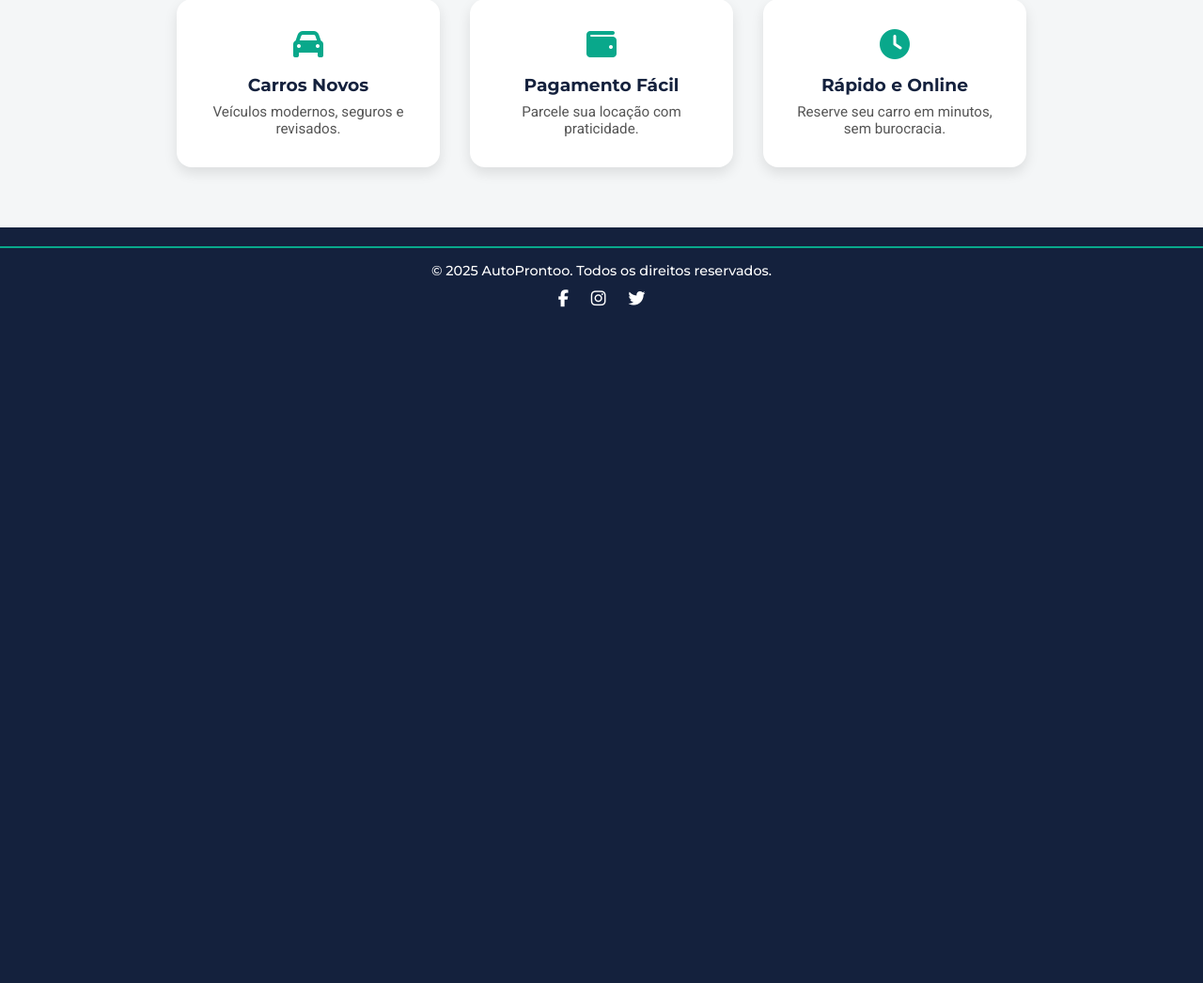
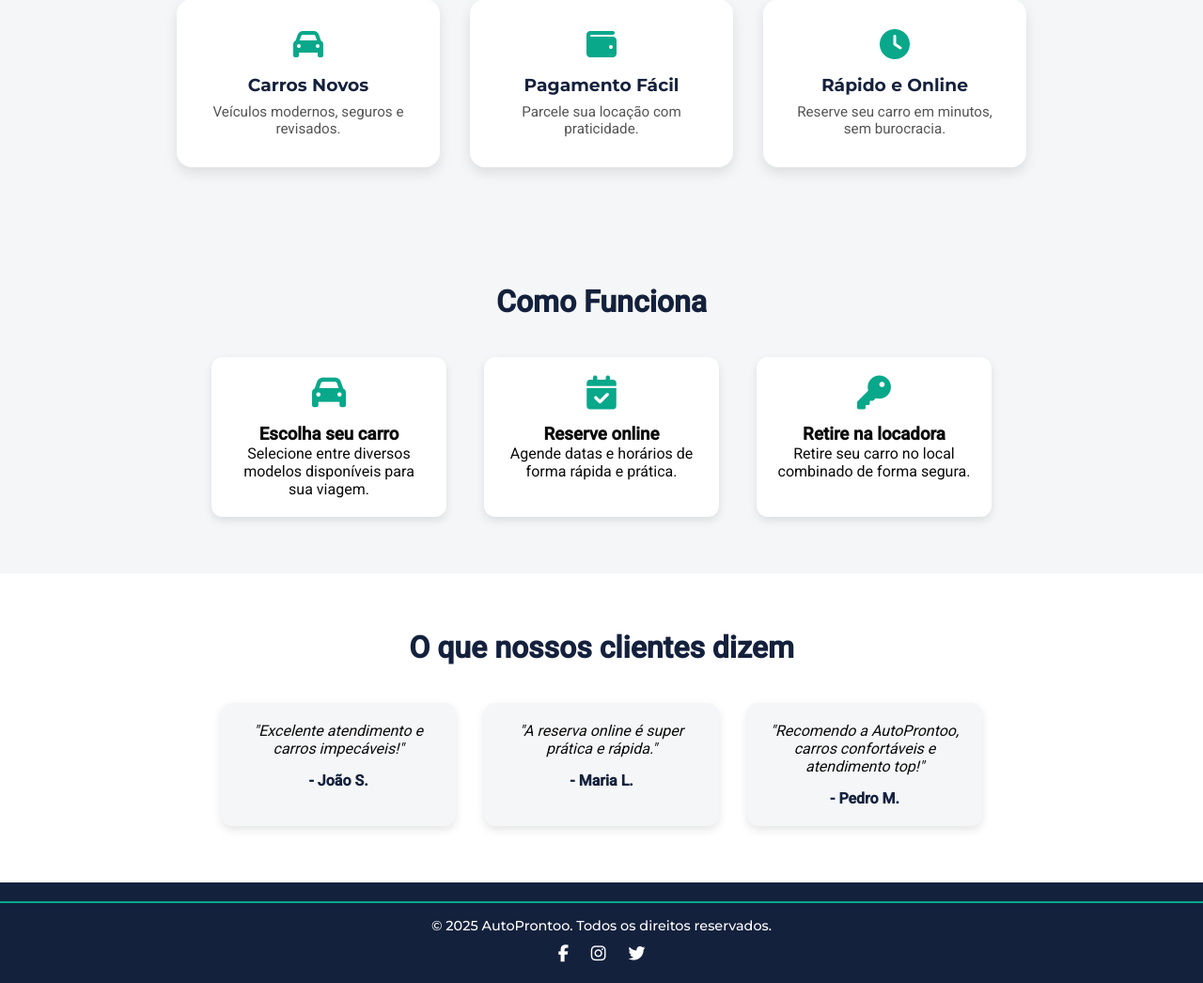
Before and after one commit to sofiabali/AutoProntoo, a Flask app: page / in a window 1280 px wide. Shown: the part 497-1543 px from the top of the page at 94% size. Before the commit the page ends 824 px from the top, so only its background shows below. Run offline with Flask 3, Linux system fonts and the light colour scheme.

Commit message:
adição de templates

```diff
--- a/static/style.css
+++ b/static/style.css
@@ -643,3 +643,79 @@ html, body {
 .site-footer .social-icons a:hover {
     color: #09A88B;
 }
+/* Seção Como Funciona */
+.como-funciona {
+    padding: 60px 20px;
+    text-align: center;
+    background-color: #f4f6f7;
+}
+
+.como-funciona h2 {
+    color: #14213d;
+    font-size: 32px;
+    margin-bottom: 40px;
+}
+
+.como-funciona .steps {
+    display: flex;
+    justify-content: center;
+    gap: 40px;
+    flex-wrap: wrap;
+}
+
+.como-funciona .step {
+    max-width: 250px;
+    background-color: #ffffff;
+    padding: 20px;
+    border-radius: 12px;
+    box-shadow: 0 4px 10px rgba(0,0,0,0.1);
+    transition: transform 0.3s;
+}
+
+.como-funciona .step:hover {
+    transform: translateY(-5px);
+}
+
+.como-funciona .step i {
+    font-size: 36px;
+    color: #09A88B;
+    margin-bottom: 15px;
+}
+
+/* Seção Depoimentos */
+.depoimentos {
+    padding: 60px 20px;
+    background-color: #ffffff;
+    text-align: center;
+}
+
+.depoimentos h2 {
+    color: #14213d;
+    font-size: 32px;
+    margin-bottom: 40px;
+}
+
+.depoimentos-grid {
+    display: flex;
+    justify-content: center;
+    gap: 30px;
+    flex-wrap: wrap;
+}
+
+.depoimento {
+    max-width: 250px;
+    background-color: #f4f6f7;
+    padding: 20px;
+    border-radius: 12px;
+    box-shadow: 0 4px 10px rgba(0,0,0,0.1);
+}
+
+.depoimento p {
+    font-style: italic;
+    margin-bottom: 15px;
+}
+
+.depoimento span {
+    font-weight: bold;
+    color: #14213d;
+}
--- /dev/null
+++ b/templates/como_funciona.html
@@ -0,0 +1,20 @@
+<section class="como-funciona">
+  <h2>Como Funciona</h2>
+  <div class="steps">
+    <div class="step">
+      <i class="fa-solid fa-car"></i>
+      <h3>Escolha seu carro</h3>
+      <p>Selecione entre diversos modelos disponíveis para sua viagem.</p>
+    </div>
+    <div class="step">
+      <i class="fa-solid fa-calendar-check"></i>
+      <h3>Reserve online</h3>
+      <p>Agende datas e horários de forma rápida e prática.</p>
+    </div>
+    <div class="step">
+      <i class="fa-solid fa-key"></i>
+      <h3>Retire na locadora</h3>
+      <p>Retire seu carro no local combinado de forma segura.</p>
+    </div>
+  </div>
+</section>
--- /dev/null
+++ b/templates/depoimentos.html
@@ -0,0 +1,17 @@
+<section class="depoimentos">
+  <h2>O que nossos clientes dizem</h2>
+  <div class="depoimentos-grid">
+    <div class="depoimento">
+      <p>"Excelente atendimento e carros impecáveis!"</p>
+      <span>- João S.</span>
+    </div>
+    <div class="depoimento">
+      <p>"A reserva online é super prática e rápida."</p>
+      <span>- Maria L.</span>
+    </div>
+    <div class="depoimento">
+      <p>"Recomendo a AutoProntoo, carros confortáveis e atendimento top!"</p>
+      <span>- Pedro M.</span>
+    </div>
+  </div>
+</section>
--- a/templates/index.html
+++ b/templates/index.html
@@ -30,4 +30,6 @@
         <p>Reserve seu carro em minutos, sem burocracia.</p>
     </div>
 </section>
+{% include 'como_funciona.html' %}
+{% include 'depoimentos.html' %}
 {% endblock %}
```
